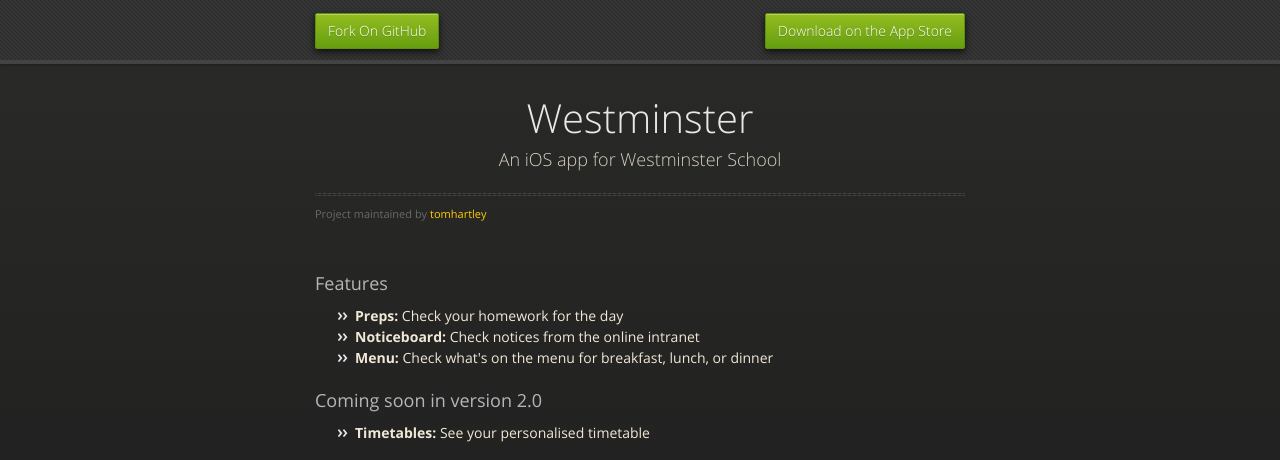
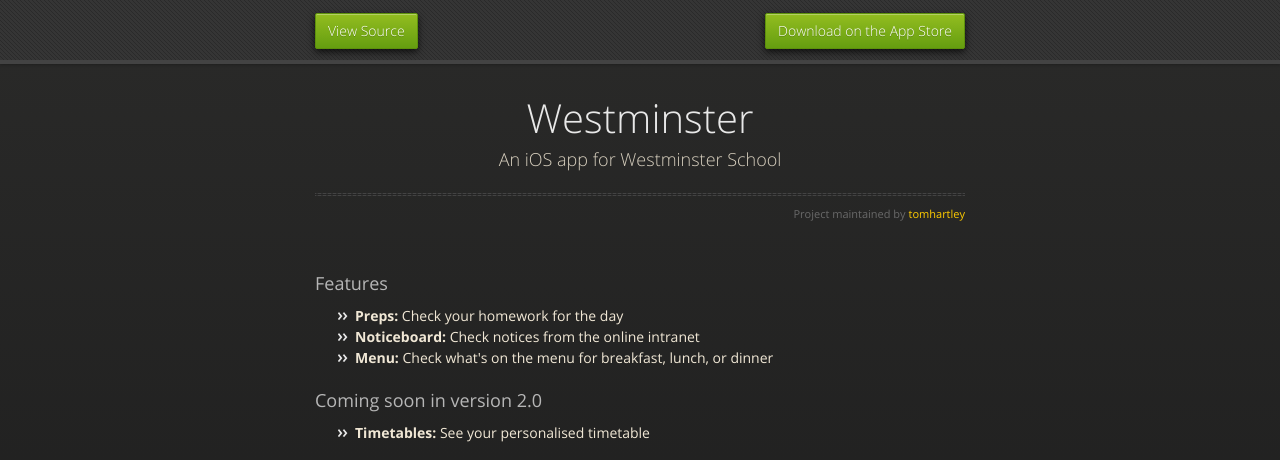
Before and after one commit to tomhartley/Westminster, a plain HTML site: page index.html in a window 1280 px wide. Shown: the top 460 px of the page. Drawn offline with nearby package versions, Linux system fonts and the light colour scheme.

Commit message:
Update index.html

```diff
--- a/index.html
+++ b/index.html
@@ -21,7 +21,7 @@
 
       <div id="header">
         <nav>
-          <li class="fork"><a href="https://github.com/tomhartley/Westminster">Fork On GitHub</a></li>
+          <li class="fork"><a href="https://github.com/tomhartley/Westminster">View Source</a></li>
           <li class="downloads"><a href="https://github.com/tomhartley/Westminster/zipball/master">Download on the App Store</a></li>
         </nav>
       </div><!-- end header -->
@@ -33,7 +33,7 @@
           <h1>Westminster</h1>
           <p>An iOS app for Westminster School</p>
           <hr>
-          <span class="credits left">Project maintained by <a href="https://github.com/tomhartley">tomhartley</a></span>
+          <span class="credits right">Project maintained by <a href="https://github.com/tomhartley">tomhartley</a></span>
         </div>
 
 <h3>Features</h3>
```
